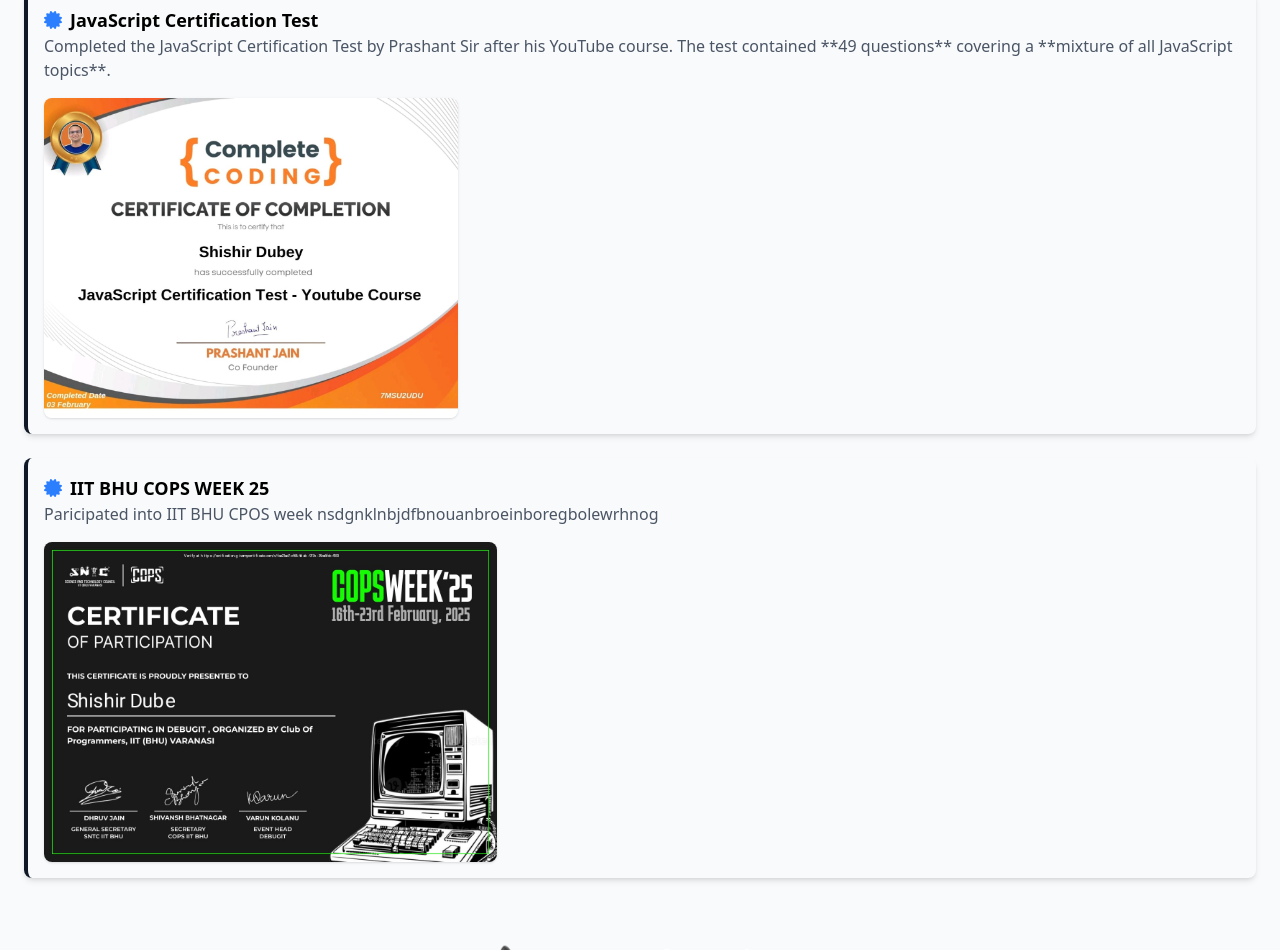
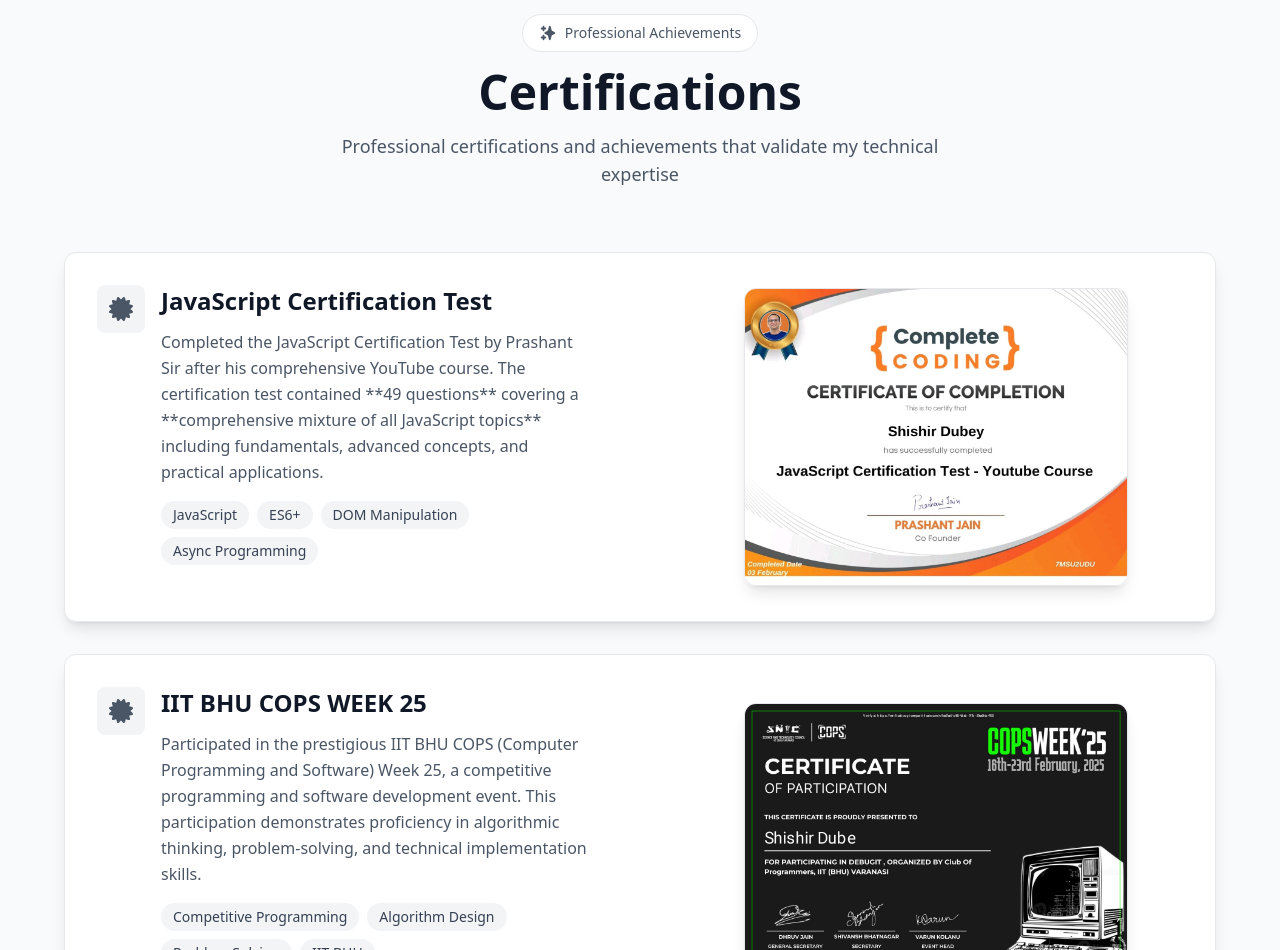
Before and after one commit to shishirdubey24/My-Portfolio, a React (Vite) app: page / in a window 1280 px wide. Shown: the part 4122-5072 px from the top of the page. Built offline with nearby package versions, Linux system fonts and the light colour scheme.

Commit message:
Redesigend

```diff
--- a/src/components/Certifications.jsx
+++ b/src/components/Certifications.jsx
@@ -1,48 +1,108 @@
 import { FaCertificate } from "react-icons/fa";
+import { HiSparkles } from "react-icons/hi";
 
 const Certifications = () => {
   return (
-    <div id="certifications" className="font-medium p-6">
-      <h1 className="text-2xl font-bold text-center mb-6">Certifications</h1>
+    <div id="certifications" className="font-medium p-6 mt-20 bg-gray-50 dark:bg-gray-900 min-h-screen">
+      {/* Header Section */}
+      <div className="text-center mb-16">
+        <div className="inline-flex items-center gap-2 px-4 py-2 bg-white dark:bg-gray-800 border border-gray-200 dark:border-gray-700 rounded-full text-gray-600 dark:text-gray-400 text-sm font-medium mb-4">
+          <HiSparkles className="text-lg" />
+          Professional Achievements
+        </div>
+        <h1 className="text-4xl md:text-5xl font-bold text-gray-900 dark:text-white mb-4">
+          Certifications
+        </h1>
+        <p className="text-gray-600 dark:text-gray-400 max-w-2xl mx-auto text-lg">
+          Professional certifications and achievements that validate my technical expertise
+        </p>
+      </div>
 
-      <div className="space-y-6">
+      <div className="max-w-6xl mx-auto space-y-8">
 
         {/* 🏆 JavaScript Certification */}
-        <div className="p-4 rounded-lg border-l-4  border-gray-900 shadow-md">
-          <h2 className="text-lg font-semibold flex items-center gap-2">
-            <FaCertificate className="text-blue-500" /> JavaScript Certification Test
+        <div className="group relative overflow-hidden rounded-xl bg-white dark:bg-gray-800 border border-gray-200 dark:border-gray-700 shadow-lg hover:shadow-xl transition-all duration-300">
+          <div className="grid grid-cols-1 lg:grid-cols-2 gap-8">
+            {/* Content */}
+            <div className="relative p-8">
+              <div className="flex items-start gap-4 mb-6">
+                <div className="p-3 bg-gray-100 dark:bg-gray-700 rounded-lg flex-shrink-0">
+                  <FaCertificate className="text-2xl text-gray-600 dark:text-gray-400" />
+                </div>
+                <div className="flex-grow">
+                  <h2 className="text-2xl font-bold text-gray-900 dark:text-white mb-3">
+                    JavaScript Certification Test
                   </h2>
-          <p className="text-gray-600">
-            Completed the JavaScript Certification Test by Prashant Sir after his YouTube course.
-            The test contained **49 questions** covering a **mixture of all JavaScript topics**.
+                  <p className="text-gray-600 dark:text-gray-300 leading-relaxed mb-4">
+                    Completed the JavaScript Certification Test by Prashant Sir after his comprehensive YouTube course.
+                    The certification test contained **49 questions** covering a **comprehensive mixture of all JavaScript topics**
+                    including fundamentals, advanced concepts, and practical applications.
                   </p>
-          {/* 🖼️ Certificate Image Placeholder */}
-          <div className="mt-4">
+                  <div className="flex flex-wrap gap-2">
+                    {['JavaScript', 'ES6+', 'DOM Manipulation', 'Async Programming'].map((skill) => (
+                      <span key={skill} className="px-3 py-1 bg-gray-100 dark:bg-gray-700 text-gray-700 dark:text-gray-300 rounded-full text-sm font-medium">
+                        {skill}
+                      </span>
+                    ))}
+                  </div>
+                </div>
+              </div>
+            </div>
+
+            {/* Certificate Image */}
+            <div className="relative p-8 lg:p-4 flex items-center justify-center">
+              <div className="w-full max-w-sm">
                 <img
                   src="./js.jpg"
-              alt="JavaScript Certification"
-              className="w-50% h-80 rounded-lg shadow"
+                  alt="JavaScript Certification Certificate"
+                  className="w-full h-auto rounded-xl shadow-lg border border-gray-200 dark:border-gray-600 hover:scale-105 transition-transform duration-300"
                 />
               </div>
             </div>
+          </div>
+        </div>
 
-        <div className="p-4 rounded-lg border-l-4  border-gray-900 shadow-md">
-          <h2 className="text-lg font-semibold flex items-center gap-2">
-            <FaCertificate className="text-blue-500" /> IIT BHU COPS WEEK 25
+        {/* 🏆 IIT BHU COPS WEEK */}
+        <div className="group relative overflow-hidden rounded-xl bg-white dark:bg-gray-800 border border-gray-200 dark:border-gray-700 shadow-lg hover:shadow-xl transition-all duration-300">
+          <div className="grid grid-cols-1 lg:grid-cols-2 gap-8">
+            {/* Content */}
+            <div className="relative p-8">
+              <div className="flex items-start gap-4 mb-6">
+                <div className="p-3 bg-gray-100 dark:bg-gray-700 rounded-lg flex-shrink-0">
+                  <FaCertificate className="text-2xl text-gray-600 dark:text-gray-400" />
+                </div>
+                <div className="flex-grow">
+                  <h2 className="text-2xl font-bold text-gray-900 dark:text-white mb-3">
+                    IIT BHU COPS WEEK 25
                   </h2>
-          <p className="text-gray-600">
-            Paricipated into IIT BHU CPOS week nsdgnklnbjdfbnouanbroeinboregbolewrhnog
+                  <p className="text-gray-600 dark:text-gray-300 leading-relaxed mb-4">
+                    Participated in the prestigious IIT BHU COPS (Computer Programming and Software) Week 25,
+                    a competitive programming and software development event. This participation demonstrates
+                    proficiency in algorithmic thinking, problem-solving, and technical implementation skills.
                   </p>
-          {/* 🖼️ Certificate Image Placeholder */}
-          <div className="mt-4">
+                  <div className="flex flex-wrap gap-2">
+                    {['Competitive Programming', 'Algorithm Design', 'Problem Solving', 'IIT BHU'].map((skill) => (
+                      <span key={skill} className="px-3 py-1 bg-gray-100 dark:bg-gray-700 text-gray-700 dark:text-gray-300 rounded-full text-sm font-medium">
+                        {skill}
+                      </span>
+                    ))}
+                  </div>
+                </div>
+              </div>
+            </div>
+
+            {/* Certificate Image */}
+            <div className="relative p-8 lg:p-4 flex items-center justify-center">
+              <div className="w-full max-w-sm">
                 <img
                   src="/Hack_Img.jpg"
-              alt="JavaScript Certification"
-              className="w-50% h-80 rounded-lg shadow"
+                  alt="IIT BHU COPS WEEK 25 Certificate"
+                  className="w-full h-auto rounded-xl shadow-lg border border-gray-200 dark:border-gray-600 hover:scale-105 transition-transform duration-300"
                 />
               </div>
             </div>
-
+          </div>
+        </div>
       </div>
     </div>
   );
```
Lines whose indentation alone changed are shown as unchanged.
